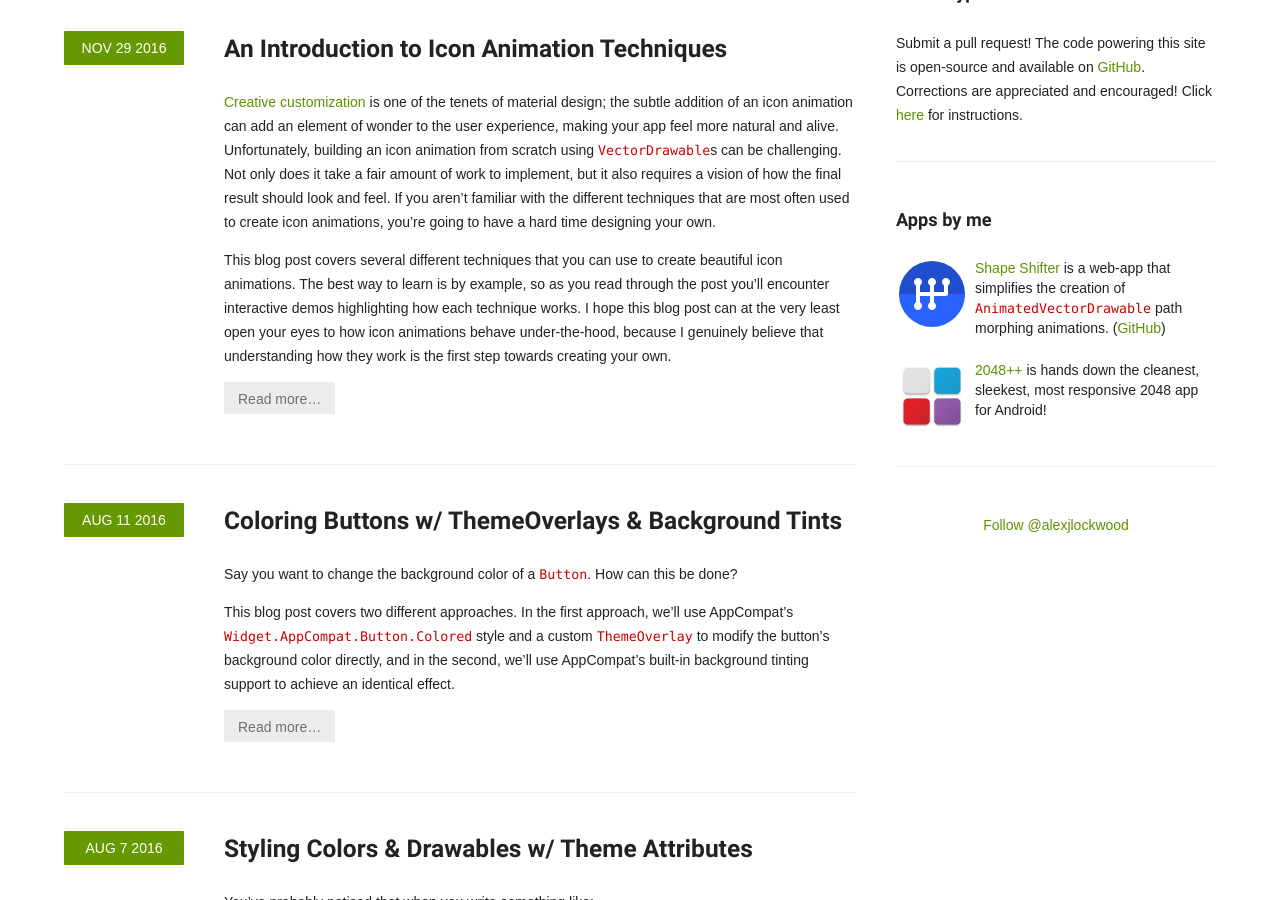
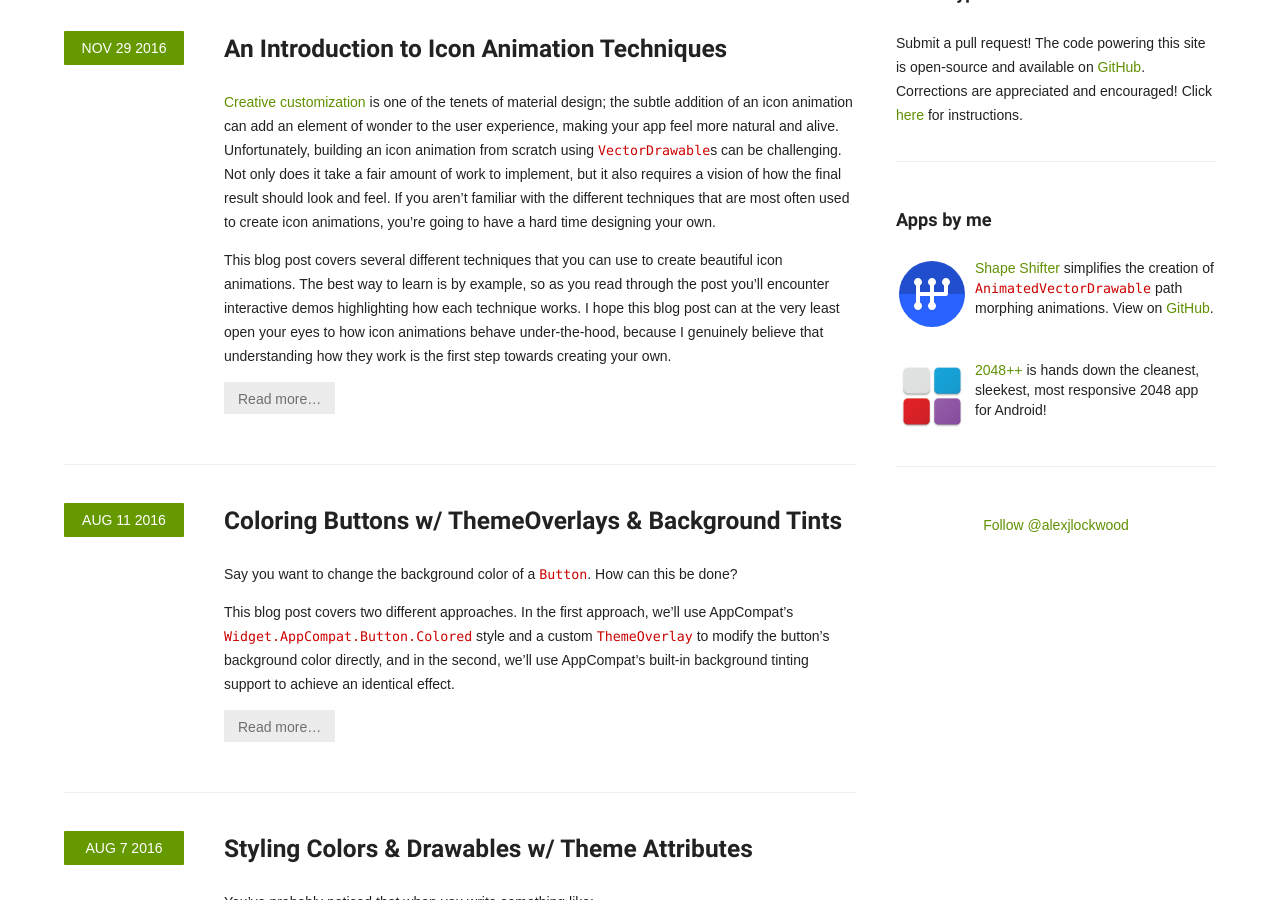
Before and after one commit to alexjlockwood/AndroidDesignPatterns, a Jekyll site: the page built from index.html, in a window 1280 px wide and 900 px high, scrolled down 465 px. Built offline with Jekyll 4.4.1, drawn with Linux system fonts in a browser that asks for light colours; some web fonts are replaced; the list of posts is cut into pages by our own code; comment, search, counter and statistics services are not loaded.

Commit message:
Update default.html

```diff
--- a/_layouts/default.html
+++ b/_layouts/default.html
@@ -144,8 +144,8 @@
           </a>
           <span><a href="https://shapeshifter.design"
             onclick="trackOutboundLink('https://github.com/alexjlockwood/ShapeShifter'); return false;">
-          Shape Shifter</a> is a web-app that simplifies the creation of <code>AnimatedVectorDrawable</code> path morphing animations.
-          (<a href="https://github.com/alexjlockwood/ShapeShifter">GitHub</a>)
+          Shape Shifter</a> simplifies the creation of <code>AnimatedVectorDrawable</code> path morphing animations.
+          View on <a href="https://github.com/alexjlockwood/ShapeShifter">GitHub</a>.
           <div style="clear: both; margin-bottom: 16px;"></div>
           <!-- TODO: put this stuff in CSS -->
           <!-- TODO: adjust the css so that this is displayed in ALL screen layout modes -->
```
